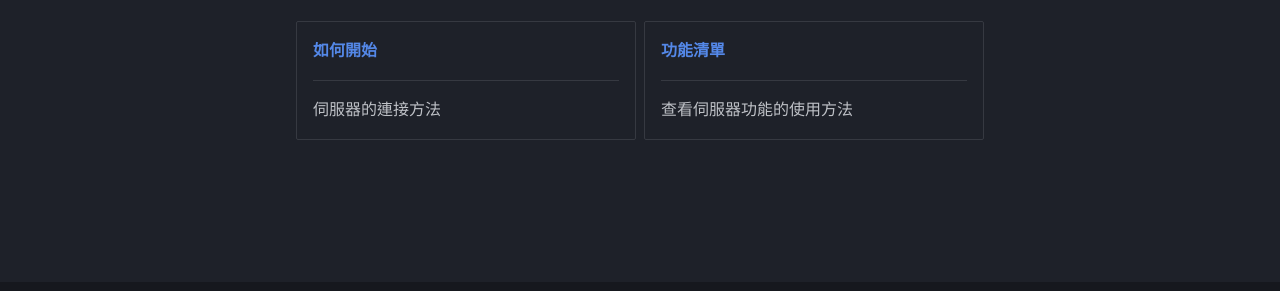
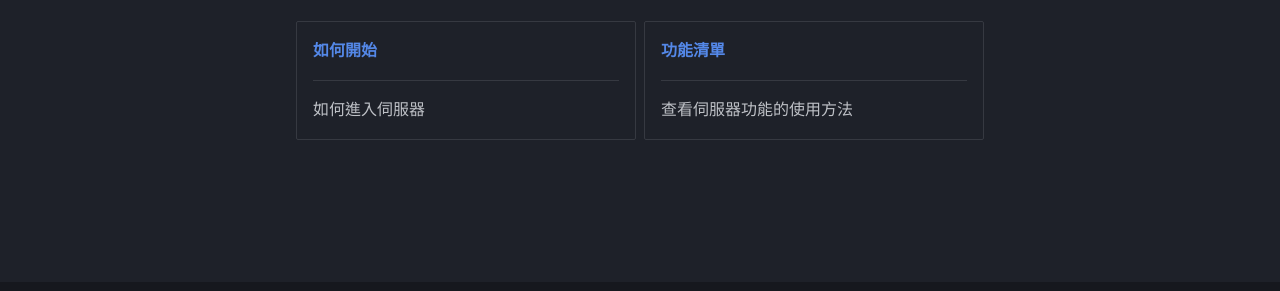
Before and after one commit to sopcom5566/radiant-wiki, an MkDocs documentation site: the page built from docs/index.md, in a window 1280 px wide. Shown: the part 457-748 px from the top of the page. Built offline with MkDocs 1.6.1 and Material for MkDocs 9.7.7, drawn with Linux system fonts in a browser that asks for light colours.

Commit message:
Update index.md

```diff
--- a/docs/index.md
+++ b/docs/index.md
@@ -13,7 +13,7 @@
 
     ----
 
-    伺服器的連接方法
+    如何進入伺服器
 
 -   [**功能清單**](功能清單/ah.md)
 
```
